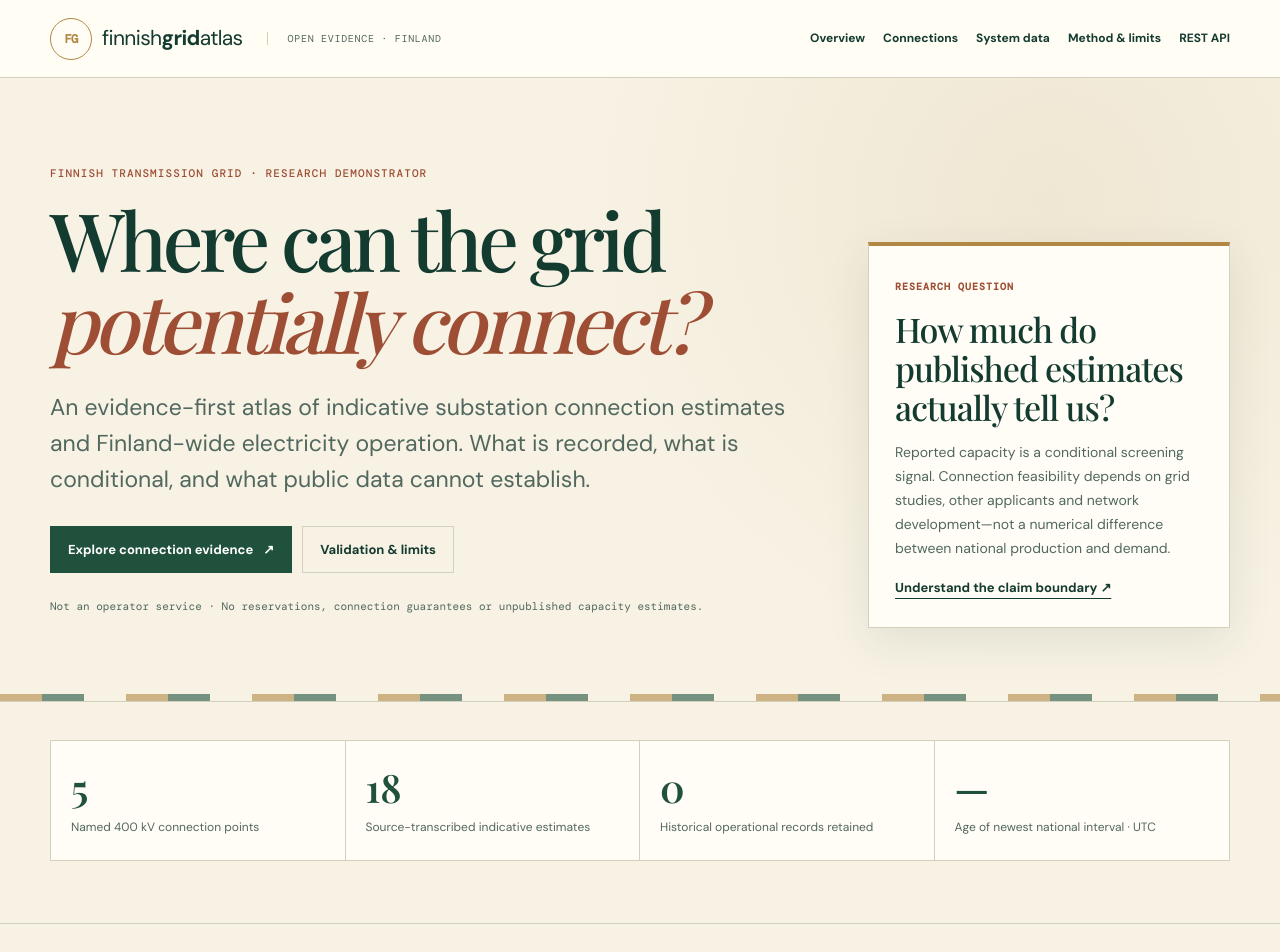
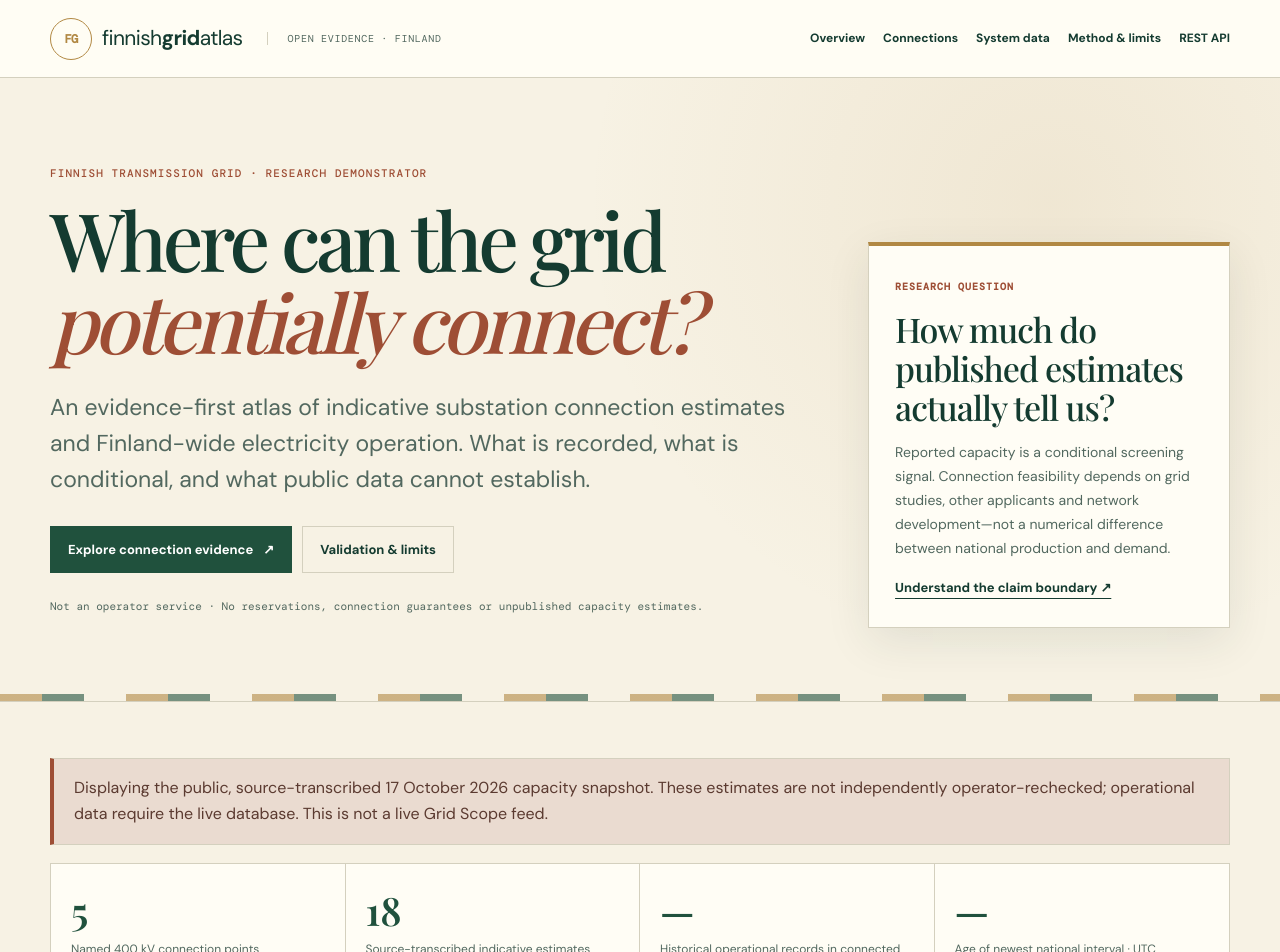
Before and after one commit to abhijith-sivaprasadan/finnish-grid-connection-evidence, a Next.js app in the folder website/: page / in a window 1280 px wide. Shown: the top 952 px of the page. Built offline with nearby package versions, Linux system fonts and the light colour scheme; a web font is replaced by a local one.

Commit message:
feat: clearly labelled compiled snapshot fallback for published capacity

```diff
--- a/website/src/app/page.tsx
+++ b/website/src/app/page.tsx
@@ -31,10 +31,11 @@ export default async function Home() {
 
     <section className="section compact"><div className="wrap">
       {!summary&&<div className="notice warn" role="status">Live evidence store is temporarily unavailable. Counts are not replaced with invented values.</div>}
+      {summary?.data_mode==="compiled_snapshot"&&<div className="notice warn" role="status">Displaying the public, source-transcribed 17 October 2026 capacity snapshot. These estimates are not independently operator-rechecked; operational data require the live database. This is not a live Grid Scope feed.</div>}
       <div className="data-strip" aria-label="Evidence stored">
         <div><strong>{summary?.points??"—"}</strong><span>Named 400 kV connection points</span></div>
         <div><strong>{summary?.capacity_observations??"—"}</strong><span>Source-transcribed indicative estimates</span></div>
-        <div><strong>{summary?.operational_rows_stored??"—"}</strong><span>Historical operational records retained</span></div>
+        <div><strong>{summary?.data_mode==="compiled_snapshot"?"—":summary?.operational_rows_stored??"—"}</strong><span>Historical operational records in connected database</span></div>
         <div><strong>{age===null?"—":Math.max(age,0)+" h"}</strong><span>Age of newest national interval · UTC</span></div>
       </div>
       {age!==null&&age>120&&<p className="notice warn">Operational observations are more than five days old; these are not current live measurements.</p>}
```
